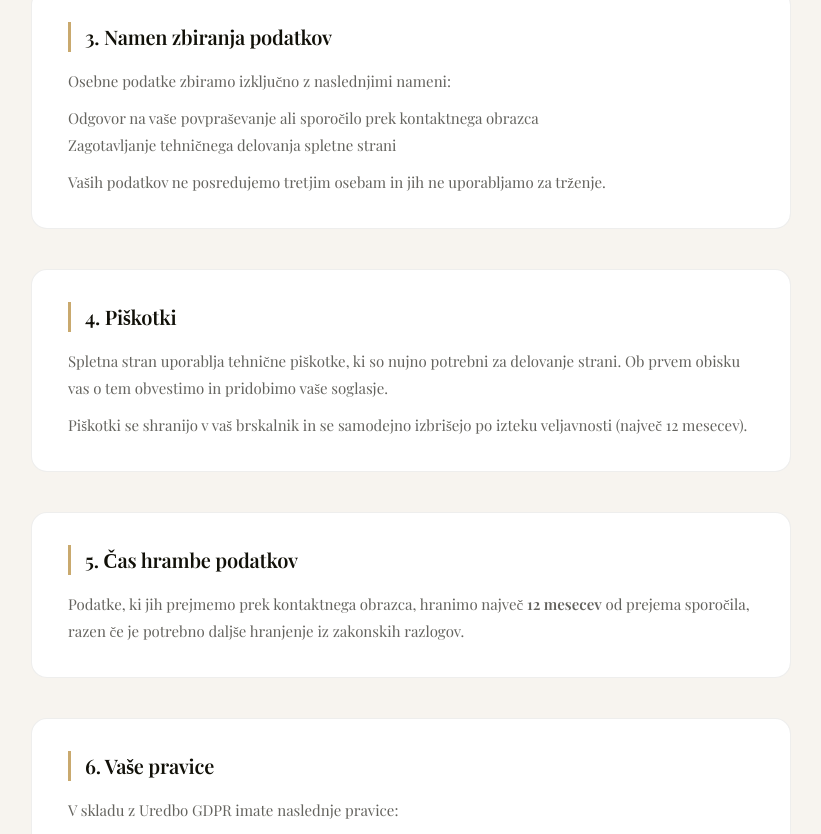
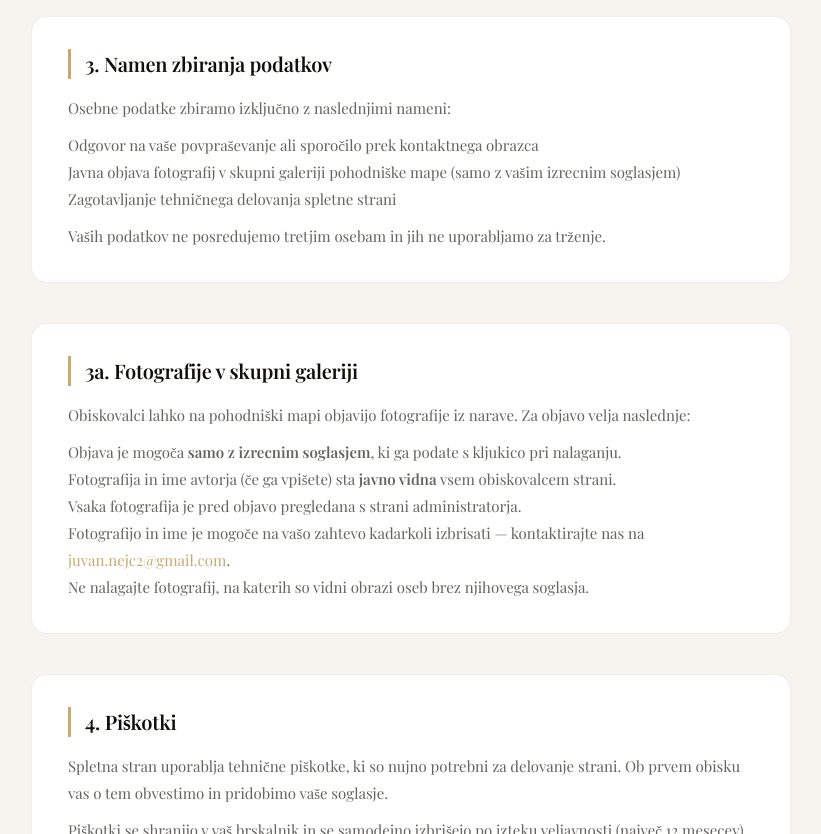
Before and after one commit to MojcaMarin14/UrsljaGora, a Next.js app: page /politikaZasebnosti in a window 1280 px wide. Shown: the part 849-1683 px from the top of the page, without its empty margins (229-1050 px from the left). Built offline with nearby package versions, Linux system fonts and the light colour scheme.

Commit message:
feat: dodan GDPR checkbox pri nalaganju fotografij, razširjena politika zasebnosti

```diff
--- a/app/mapa/components/EventsPanel.tsx
+++ b/app/mapa/components/EventsPanel.tsx
@@ -59,6 +59,7 @@ export default function EventsPanel({
   const [uploading, setUploading] = useState(false);
   const [submitSuccess, setSubmitSuccess] = useState(false);
   const [submitError, setSubmitError] = useState(false);
+  const [gdprAccepted, setGdprAccepted] = useState(false);
 
   const fileRef = useRef<HTMLInputElement>(null);
   const cameraRef = useRef<HTMLInputElement>(null);
@@ -128,6 +129,7 @@ export default function EventsPanel({
     setCaption("");
     setRating(0);
     setSubmitError(false);
+    setGdprAccepted(false);
     if (isAddingPhoto) onToggleAddPhoto();
   }
 
@@ -232,6 +234,20 @@ export default function EventsPanel({
 
                   <StarPicker value={rating} onChange={setRating} />
 
+                  <label className="gdpr-checkbox">
+                    <input
+                      type="checkbox"
+                      checked={gdprAccepted}
+                      onChange={(e) => setGdprAccepted(e.target.checked)}
+                    />
+                    <span>
+                      Strinjam se, da se moja fotografija in ime javno objavita na tej spletni strani.{" "}
+                      <a href="/politikaZasebnosti" target="_blank" rel="noopener noreferrer">
+                        Politika zasebnosti
+                      </a>
+                    </span>
+                  </label>
+
                   <button
                     className={`btn btn--primary ${isAddingPhoto ? "btn--active" : ""}`}
                     onClick={onToggleAddPhoto}
@@ -253,7 +269,7 @@ export default function EventsPanel({
                     <button
                       className="btn btn--success"
                       onClick={handlePublish}
-                      disabled={uploading}
+                      disabled={uploading || !gdprAccepted}
                     >
                       {uploading ? "Pošiljam..." : "✓ Objavi fotografijo"}
                     </button>
--- a/app/politikaZasebnosti/page.tsx
+++ b/app/politikaZasebnosti/page.tsx
@@ -40,6 +40,7 @@ export default function ZasebnostPage() {
             <p>Na tej spletni strani zbiramo naslednje osebne podatke:</p>
             <ul>
               <li><strong>Kontaktni obrazec:</strong> ime in priimek, e-poštni naslov, vsebina sporočila</li>
+              <li><strong>Skupna galerija na mapi:</strong> fotografija, ime avtorja (neobvezno), lokacija fotografiranja</li>
               <li><strong>Piškotki:</strong> tehnični piškotki za delovanje strani (seja, preferences)</li>
             </ul>
           </Block>
@@ -48,9 +49,23 @@ export default function ZasebnostPage() {
             <p>Osebne podatke zbiramo izključno z naslednjimi nameni:</p>
             <ul>
               <li>Odgovor na vaše povpraševanje ali sporočilo prek kontaktnega obrazca</li>
+              <li>Javna objava fotografij v skupni galeriji pohodniške mape (samo z vašim izrecnim soglasjem)</li>
               <li>Zagotavljanje tehničnega delovanja spletne strani</li>
             </ul>
             <p>Vaših podatkov ne posredujemo tretjim osebam in jih ne uporabljamo za trženje.</p>
+          </Block>
+
+          <Block title="3a. Fotografije v skupni galeriji">
+            <p>Obiskovalci lahko na pohodniški mapi objavijo fotografije iz narave. Za objavo velja naslednje:</p>
+            <ul>
+              <li>Objava je mogoča <strong>samo z izrecnim soglasjem</strong>, ki ga podate s kljukico pri nalaganju.</li>
+              <li>Fotografija in ime avtorja (če ga vpišete) sta <strong>javno vidna</strong> vsem obiskovalcem strani.</li>
+              <li>Vsaka fotografija je pred objavo pregledana s strani administratorja.</li>
+              <li>Fotografijo in ime je mogoče na vašo zahtevo kadarkoli izbrisati — kontaktirajte nas na{" "}
+                <a href="mailto:juvan.nejc2@gmail.com" style={{ color: GOLD }}>juvan.nejc2@gmail.com</a>.
+              </li>
+              <li>Ne nalagajte fotografij, na katerih so vidni obrazi oseb brez njihovega soglasja.</li>
+            </ul>
           </Block>
 
           <Block title="4. Piškotki">
```
Also changed, not shown: app/mapa/mapa.css (+20 -0 lines).
